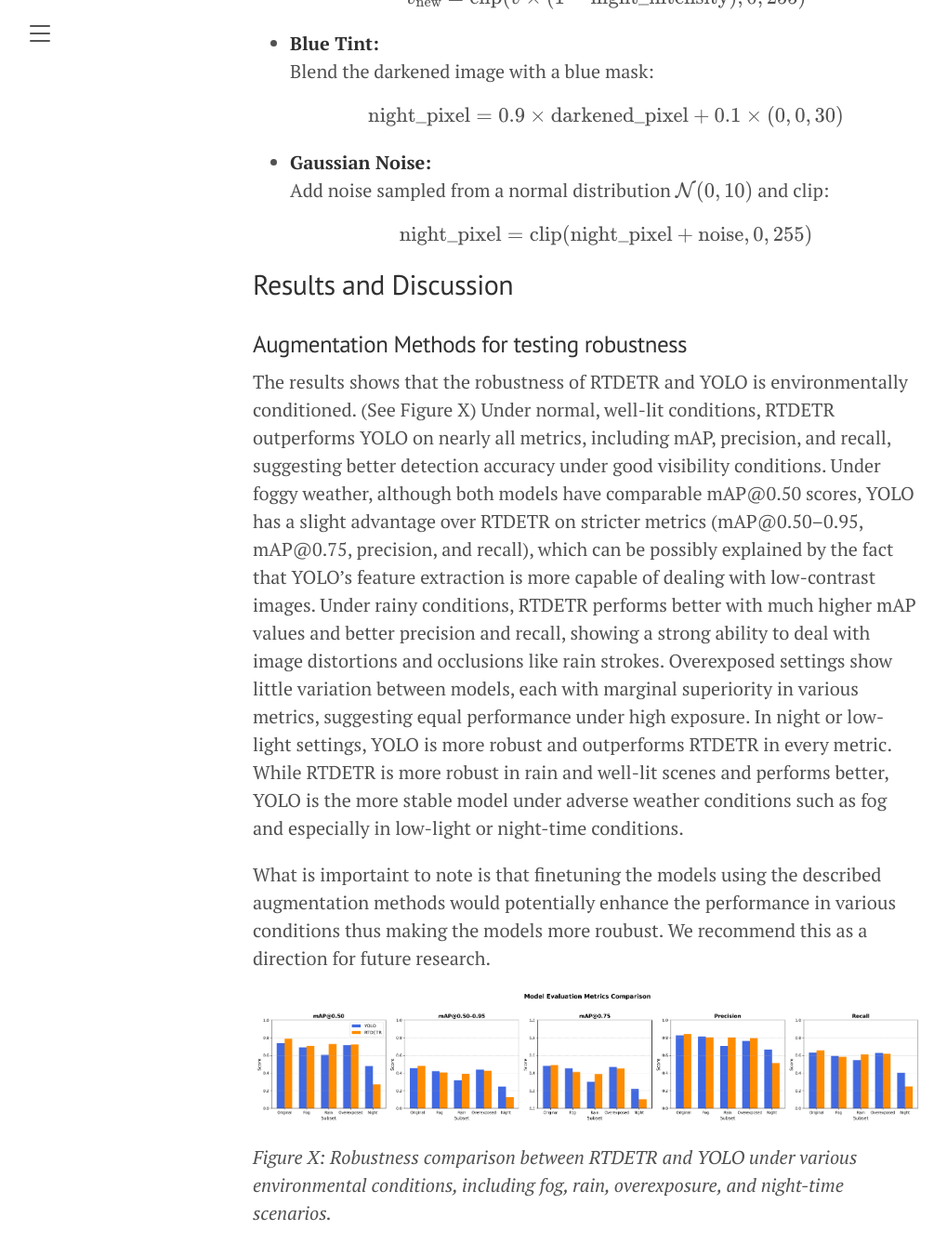
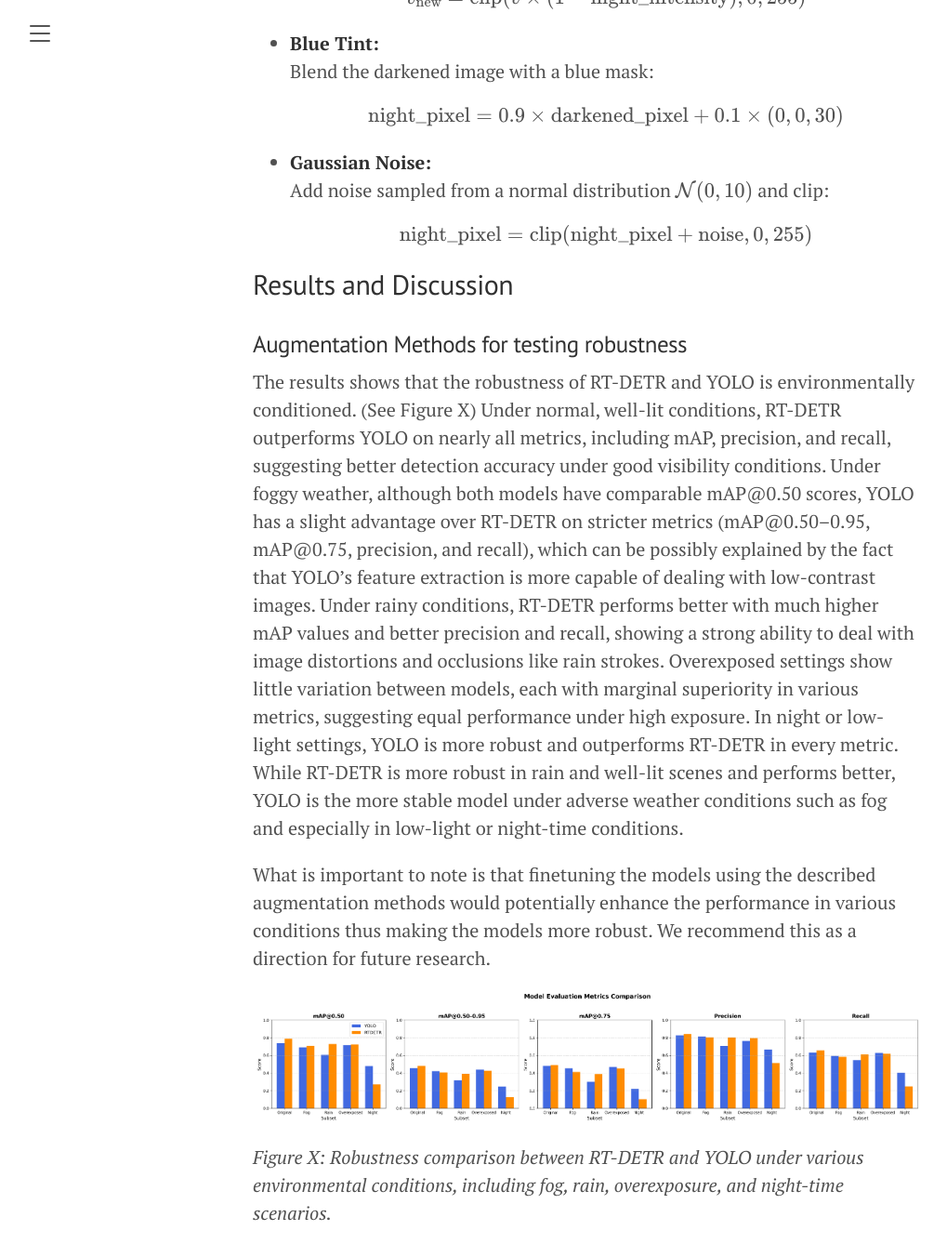
Before and after one commit to RedHoven/pedestrian-detection, a Jekyll site: the page built from lanyon/_posts/2025-03-06-blog.md, in a window 1280 px wide and 1400 px high, scrolled down 9927 px. Shown: the top 1352 px of the window at 93% size, without its empty margins (8-1027 px from the left). Built offline with Jekyll 4.4.1, drawn with Linux system fonts in a browser that asks for light colours; formulas are drawn with MathJax 3; some of the changed text lies outside the part shown.

Commit message:
corrected typos

```diff
--- a/lanyon/_posts/2025-03-06-blog.md
+++ b/lanyon/_posts/2025-03-06-blog.md
@@ -92,7 +92,7 @@
 
 Fine tune DETR:
 https://arxiv.org/abs/2005.12872
-(here they user RL-DETR-L, we are going to use rtdetr_r50vd)
+(here they user RL-DETR-L, we are going to use RT-DETR_r50vd)
 
 and this is why:
 https://openaccess.thecvf.com/content/CVPR2024/papers/Zhao_DETRs_Beat_YOLOs_on_Real-time_Object_Detection_CVPR_2024_paper.pdf
@@ -291,10 +291,10 @@
 ## Results and Discussion
 
 ### Augmentation Methods for testing robustness
-The results shows that the robustness of RTDETR and YOLO is environmentally conditioned. (See Figure X) Under normal, well-lit conditions, RTDETR outperforms YOLO on nearly all metrics, including mAP, precision, and recall, suggesting better detection accuracy under good visibility conditions. Under foggy weather, although both models have comparable mAP@0.50 scores, YOLO has a slight advantage over RTDETR on stricter metrics (mAP@0.50–0.95, mAP@0.75, precision, and recall), which can be possibly explained by the fact that YOLO's feature extraction is more capable of dealing with low-contrast images. Under rainy conditions, RTDETR performs better with much higher mAP values and better precision and recall, showing a strong ability to deal with image distortions and occlusions like rain strokes. Overexposed settings show little variation between models, each with marginal superiority in various metrics, suggesting equal performance under high exposure. In night or low-light settings, YOLO is more robust and outperforms RTDETR in every metric. While RTDETR is more robust in rain and well-lit scenes and performs better, YOLO is the more stable model under adverse weather conditions such as fog and especially in low-light or night-time conditions.
+The results shows that the robustness of RT-DETR and YOLO is environmentally conditioned. (See Figure X) Under normal, well-lit conditions, RT-DETR outperforms YOLO on nearly all metrics, including mAP, precision, and recall, suggesting better detection accuracy under good visibility conditions. Under foggy weather, although both models have comparable mAP@0.50 scores, YOLO has a slight advantage over RT-DETR on stricter metrics (mAP@0.50–0.95, mAP@0.75, precision, and recall), which can be possibly explained by the fact that YOLO's feature extraction is more capable of dealing with low-contrast images. Under rainy conditions, RT-DETR performs better with much higher mAP values and better precision and recall, showing a strong ability to deal with image distortions and occlusions like rain strokes. Overexposed settings show little variation between models, each with marginal superiority in various metrics, suggesting equal performance under high exposure. In night or low-light settings, YOLO is more robust and outperforms RT-DETR in every metric. While RT-DETR is more robust in rain and well-lit scenes and performs better, YOLO is the more stable model under adverse weather conditions such as fog and especially in low-light or night-time conditions.
 
-What is importaint to note is that finetuning the models using the described augmentation methods would potentially enhance the performance in various conditions thus making the models more roubust. We recommend this as a direction for future research.
+What is important to note is that finetuning the models using the described augmentation methods would potentially enhance the performance in various conditions thus making the models more robust. We recommend this as a direction for future research.
 
 
-![Metrics: Robustness](/assets/images/metrics_robustness.png "Robustness Compatison")
-*Figure X: Robustness comparison between RTDETR and YOLO under various environmental conditions, including fog, rain, overexposure, and night-time scenarios.*
+![Metrics: Robustness](/assets/images/metrics_robustness.png "Robustness Comparison")
+*Figure X: Robustness comparison between RT-DETR and YOLO under various environmental conditions, including fog, rain, overexposure, and night-time scenarios.*
```
Also changed, not shown: other parts of lanyon/_posts/2025-03-06-blog.md (+2 -2 lines).
